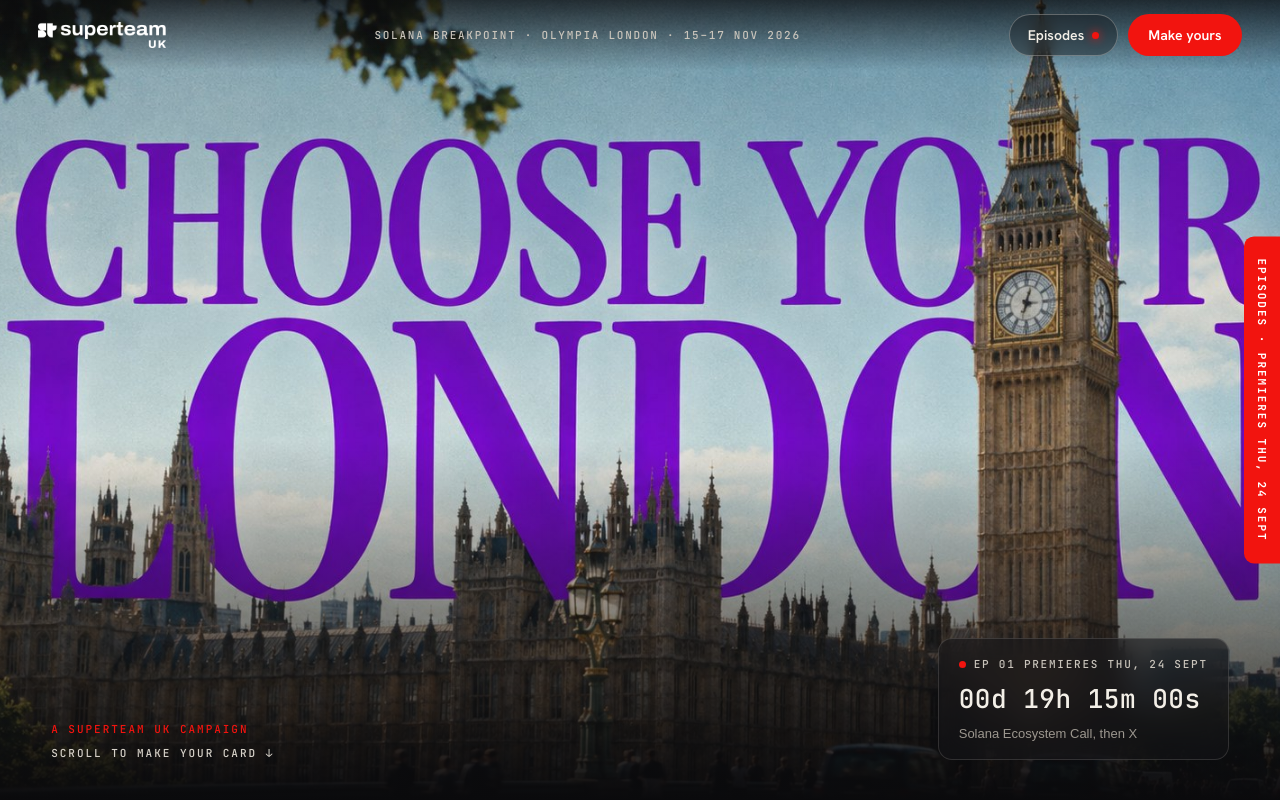
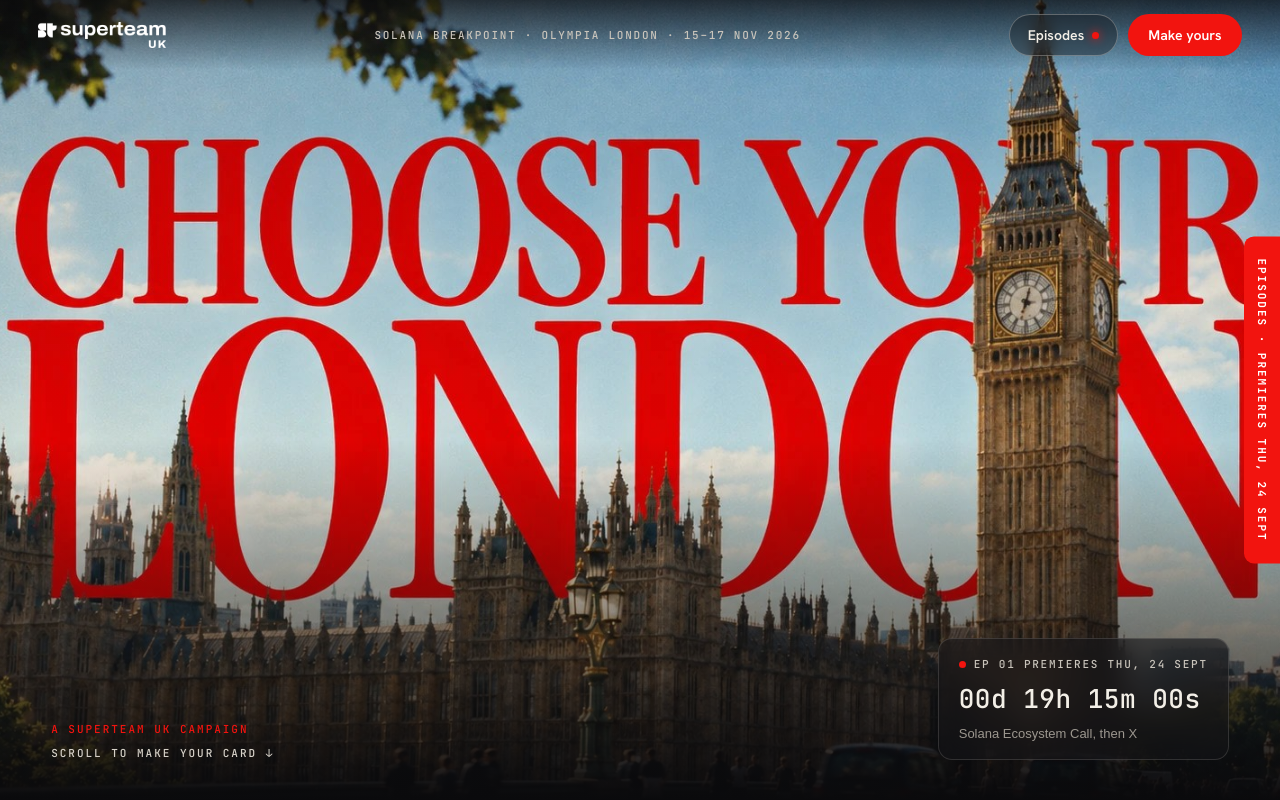
Before and after one commit to Db0706/ChoseYourLondon, a Next.js app: page / in a window 1280 px wide. Shown: the top 800 px of the page. Built offline with nearby package versions, Linux system fonts and the light colour scheme; no server answers.

Commit message:
Red Big Ben hero image

```diff
--- a/components/Night.tsx
+++ b/components/Night.tsx
@@ -52,7 +52,7 @@
       </header>
 
       <section className={s.hero}>
-        <img src="/landmarks/big-ben.jpg" alt="Choose Your London over Big Ben and the Houses of Parliament" className={s.heroImg} />
+        <img src="/assets/hero-big-ben-red.jpg" alt="Choose Your London in red over Big Ben and the Houses of Parliament" className={s.heroImg} />
         <div className={s.heroShade} />
         <div className={s.heroBottom}>
           <a href="#intro" className={s.scrollCue}><span className={s.red}>A Superteam UK campaign</span><span>Scroll to make your card ↓</span></a>
```
Also changed, not shown: public/assets/hero-big-ben-red.jpg (added).
